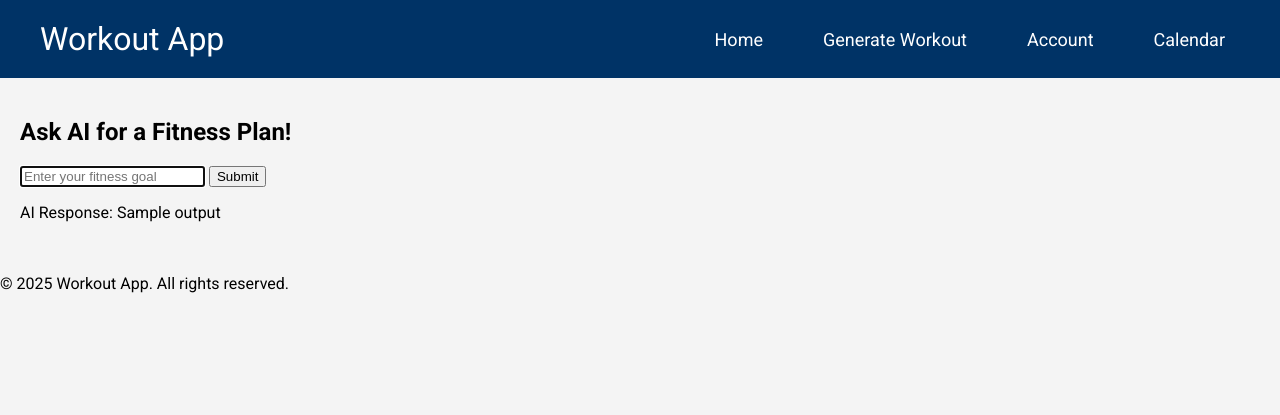
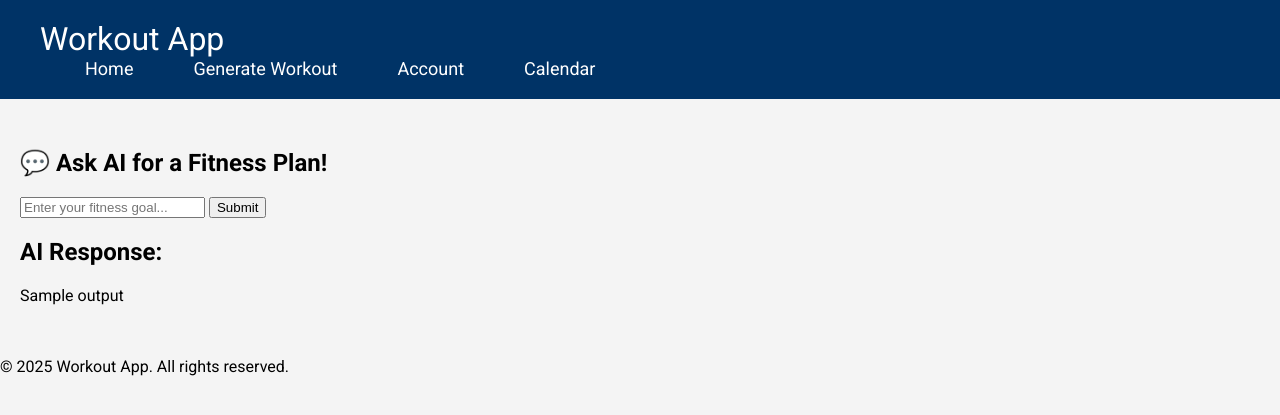
Before and after one commit to UCCS-SP25-CS4300-CS5300-1/Group-6-spring-2025, a Django app: template Project/home/templates/generate_workout.html in a window 1280 px wide. Shown: the top 415 px of the page. Run offline with Django 4.2, Linux system fonts and the light colour scheme; the template is opened without the code that fills it: most values are stand-ins (such as "Sample title", 1, 10 or a date in 2020).

Commit message:
Replaced simple IO with AI functionality

```diff
--- a/Project/home/templates/generate_workout.html
+++ b/Project/home/templates/generate_workout.html
@@ -9,31 +9,40 @@
     <link rel="stylesheet" href="{% static 'styles.css' %}">
 </head>
 <body>
+    <!-- Top Navigation Bar -->
     <header>
-        <a class="logo" href="#home">Workout App</a>
-        <nav>
-            <ul>
-                <li><a class="activate" href="#home">Home</a></li>
-                <li><a href="{% url 'generate_workout' %}">Generate Workout</a></li>
-                <li><a href="#account">Account</a></li>
-                <li><a href="#calendar">Calendar</a></li>
-            </ul>
-        </nav>
+        <div class="nav-container">
+            <a class="logo" href="{% url 'home' %}">Workout App</a>
+            <nav>
+                <ul class="nav-links">
+                    <li><a href="{% url 'home' %}">Home</a></li>
+                    <li><a class="activate" href="{% url 'generate_workout' %}">Generate Workout</a></li>
+                    <li><a href="#account">Account</a></li>
+                    <li><a href="#calendar">Calendar</a></li>
+                </ul>
+            </nav>
+        </div>
     </header>
 
-    <div class="container">
-        <h2>Ask AI for a Fitness Plan!</h2>
-        <form method="post" action="">
+    <!-- Main Section -->
+    <main class="container">
+        <h2 style="margin-top: 30px;">💬 Ask AI for a Fitness Plan!</h2>
+
+        <form method="post" action="" class="ai-form">
             {% csrf_token %}
-            <input type="text" name="user_input" placeholder="Enter your fitness goal" autofocus>
+            <input type="text" name="user_input" placeholder="Enter your fitness goal..." value="{{ user_input|default:'' }}" required>
             <button type="submit">Submit</button>
         </form>
 
         {% if output %}
-            <p>AI Response: {{ output }}</p>
+            <div class="ai-response">
+                <h2>AI Response:</h2>
+                <p>{{ output }}</p>
+            </div>
         {% endif %}
-    </div>
+    </main>
 
+    <!-- Footer -->
     <footer>
         <p>© 2025 Workout App. All rights reserved.</p>
     </footer>
--- a/Project/home/templates/index.html
+++ b/Project/home/templates/index.html
@@ -17,7 +17,7 @@
         <nav>
             <ul>
                 <li><a class="activate" href="#home">Home</a></li>
-                <li><a href="#generate">Generate Workout</a></li>
+                <li><a href="{% url 'generate_workout' %}">Generate Workout</a></li>
                 <li><a href="#account">Account</a></li>
                 <li><a href="#calendar">Calendar</a></li>
             </ul>
--- a/Project/home/urls.py
+++ b/Project/home/urls.py
@@ -1,6 +1,7 @@
 from django.urls import path
-from .views import index
+from .views import index, generate_workout
 
 urlpatterns = [
     path('', index, name='home'),
+    path('generate-workout/', generate_workout, name='generate_workout')
 ]
--- a/Project/mysite/settings.py
+++ b/Project/mysite/settings.py
@@ -101,6 +101,10 @@ AUTH_PASSWORD_VALIDATORS = [
 ]
 
 
+CSRF_TRUSTED_ORIGINS = [
+    "https://app-cs4300-5.devedu.io",
+]
+
 # Internationalization
 # https://docs.djangoproject.com/en/4.2/topics/i18n/
 
```
Also changed, not shown: Project/home/views.py (+30 -0 lines), README.md.
